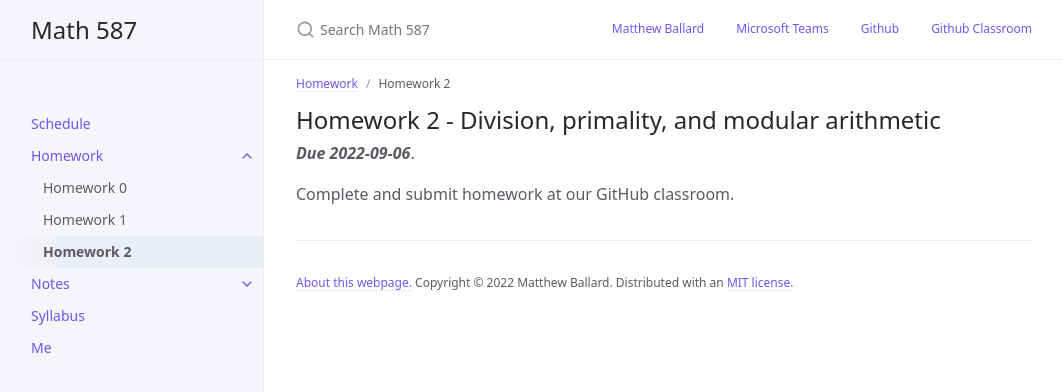
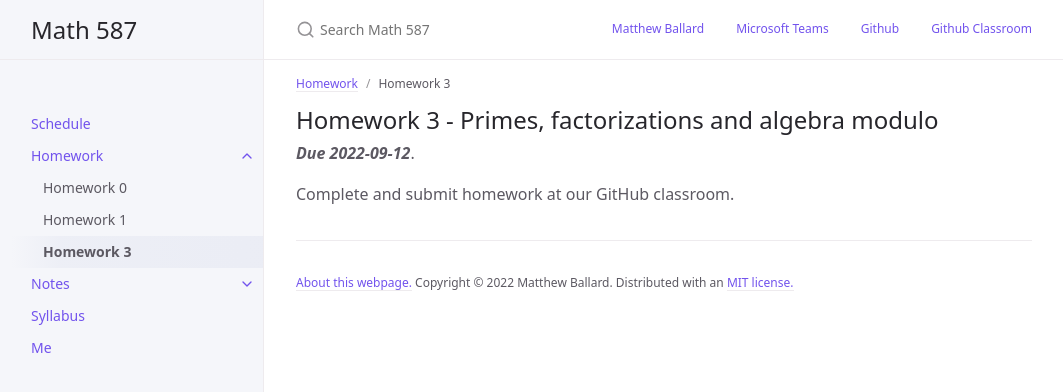
Before and after one commit to UofSC-Fall-2022-Math-587-001/jekyll, a Jekyll site: the page built from homework/03.md, in a window 1280 px wide. Shown: the top 392 px of the page, without its empty margins (108-1171 px from the left). Built offline with Jekyll 4.4.1, drawn with Linux system fonts in a browser that asks for light colours; nearby versions of some CDN libraries.

```diff
--- a/homework/02.md
+++ b/homework/03.md
@@ -1,8 +1,8 @@
 ---
 layout: page
-title: Homework 2
-date: 2022-09-06
-nav_order: 2
+title: Homework 3
+date: 2022-09-12
+nav_order: 3
 has_children: false
 has_toc: false
 parent: Homework
@@ -12,7 +12,7 @@ tag: homework
 
 {% if page.work_in_progress %} WORK IN PROGRESS {% endif %}
 
-## Homework 2 - Division, primality, and modular arithmetic
+## Homework 3 - Primes, factorizations and algebra modulo
 
 **_Due {{ page.date }}_**.
 
```
Also changed, not shown: _announcements/week-2.md (+1 -1 lines), _announcements/week-3.md (added, +14 -0 lines), _modules/module1.md (+1 -1 lines), _modules/module2.md (+14 -0 lines).
